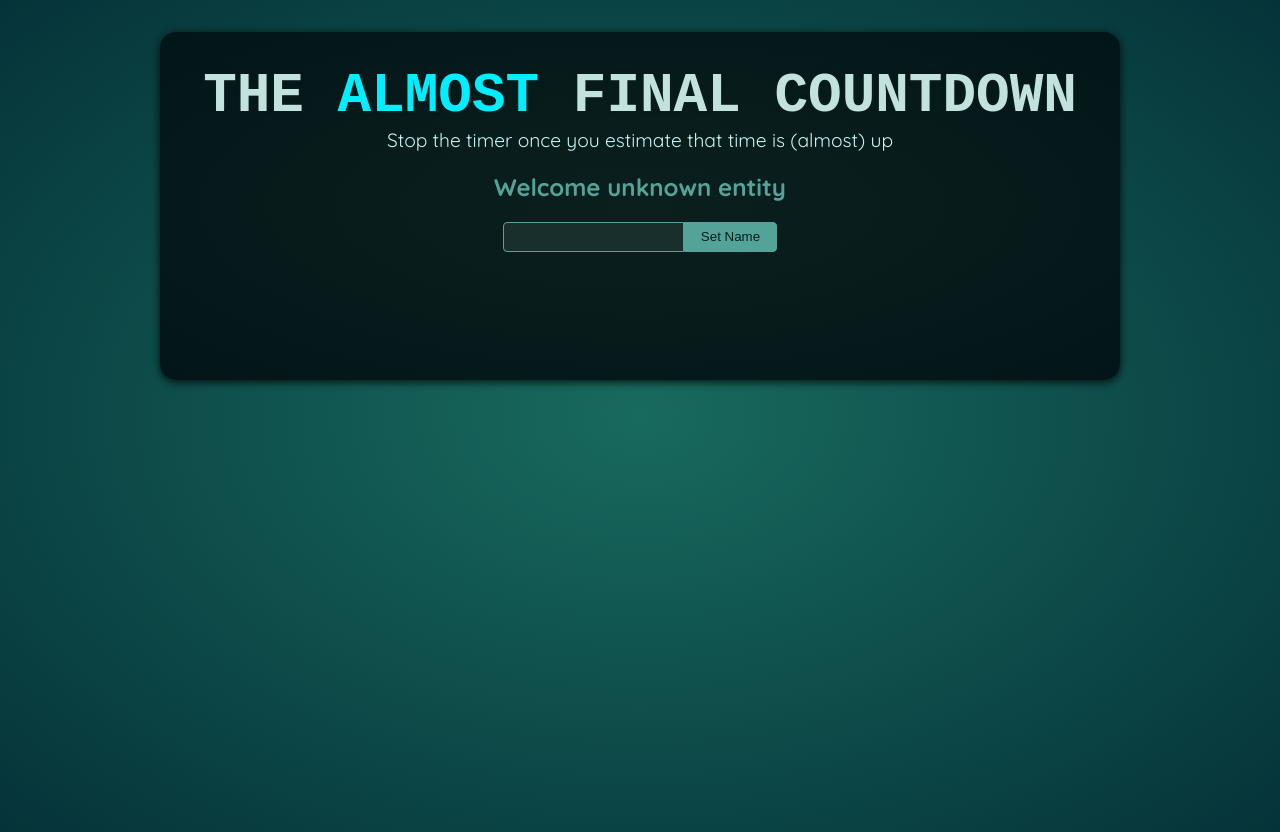
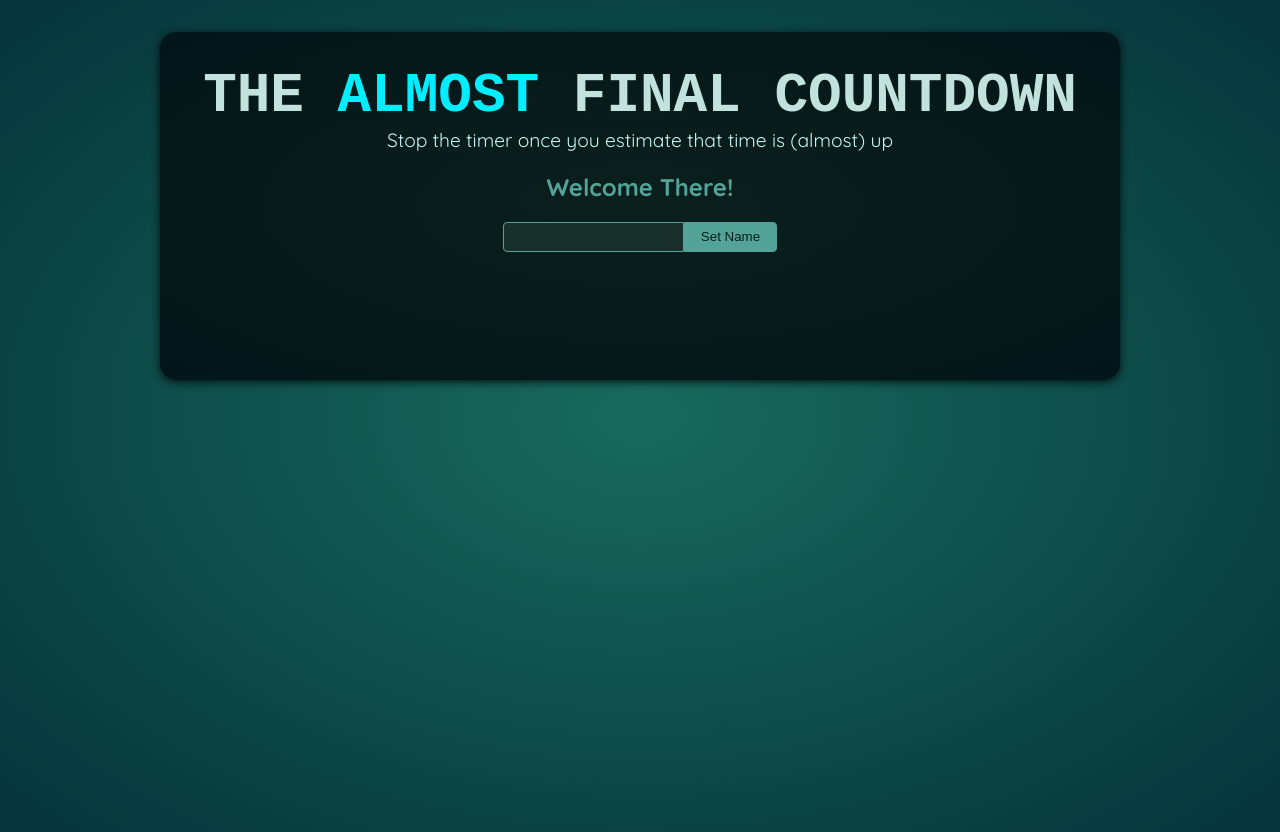
Before and after one commit to avi-codesmith/React-countdown-game, a React (Create React App) app: page / in a window 1280 px wide. Built offline with nearby package versions, Linux system fonts and the light colour scheme; a web font is replaced by a local one.

Commit message:
Make header component

```diff
--- a/src/components/Player.jsx
+++ b/src/components/Player.jsx
@@ -1,10 +1,30 @@
+import { useState } from "react";
+
 export default function Player() {
+  const [userName, setUserName] = useState(null);
+  const [btnClick, setBtnClick] = useState(false);
+
+  function handleUserName(event) {
+    setBtnClick(false);
+    setUserName(event.target.value);
+  }
+
+  function handleClick() {
+    setBtnClick(true);
+  }
+
   return (
     <section id="player">
-      <h2>Welcome unknown entity</h2>
+      <h2>Welcome {btnClick ? userName : "there!"}</h2>
       <p>
-        <input type="text" />
-        <button>Set Name</button>
+        <input
+          type="text"
+          value={btnClick ? "" : userName}
+          onChange={(event) => handleUserName(event)}
+        />
+        <button disabled={!userName} onClick={handleClick}>
+          Set Name
+        </button>
       </p>
     </section>
   );
--- a/src/index.css
+++ b/src/index.css
@@ -51,6 +51,20 @@ header p {
 
 #player h2 {
   color: #54a399;
+  display: flex;
+  align-items: center;
+  justify-content: center;
+  text-transform: capitalize;
+}
+
+.limit {
+  display: inline-block;
+  max-width: 20rem;
+  overflow: hidden;
+  white-space: nowrap;
+  text-overflow: ellipsis;
+  margin: 0;
+  margin-left: 5px;
 }
 
 #player p {
```
